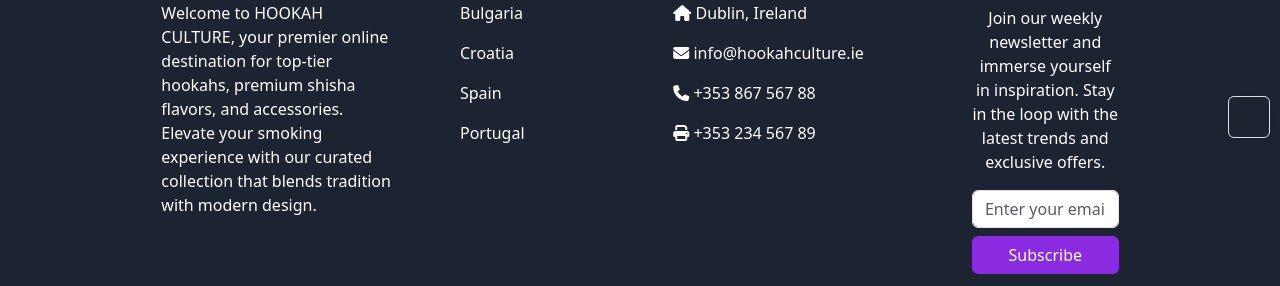
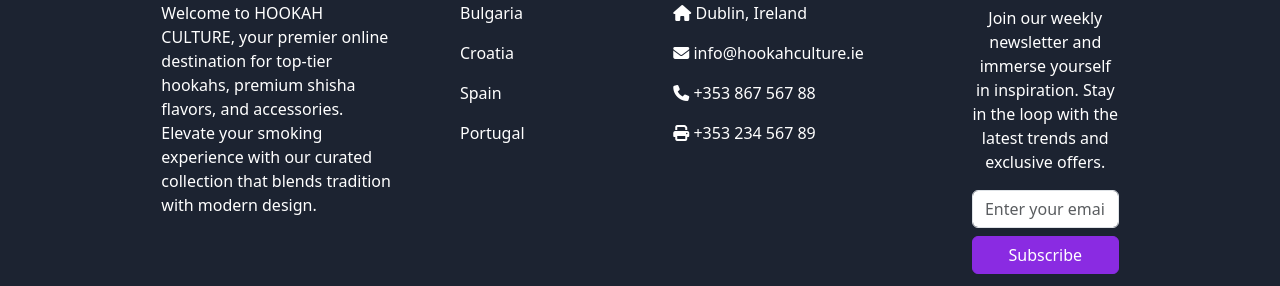
Before and after one commit to Delfinistkata/hookah-culture, a Django app: page /wishlist/ in a window 1280 px wide. Shown: the part 652-938 px from the top of the page. Run offline with Django 3.2, Linux system fonts and the light colour scheme; the visitor is signed in with stand-in values (Sample User, id 1); data comes from the database, SQL or seed files in the repository; data that the repository does not hold is empty; some libraries are stand-ins or nearby versions.

Commit message:
Remove button

```diff
--- a/wishlist/templates/wishlist/wishlist.html
+++ b/wishlist/templates/wishlist/wishlist.html
@@ -45,20 +45,13 @@
             </ul>
         </nav>
     {% endif %}
-
-    <!-- Back to top button -->
-    <div class="btt-button shadow-sm border rounded">
-        <a class="btt-link link-dark d-flex h-100">
-            <i class="fas fa-arrow-up mx-auto my-auto"></i>
-        </a>
-    </div>
 {% endblock %}
 
 {% block postloadjs %}
     <!-- Additional JavaScript block -->
     {{ block.super }}
 
-    <!-- Script to scroll back to the top when back to top button is clicked -->
+    <!-- Script to delete from wishlist -->
     <script>
         $('.btt-link').click(function(e) {
             window.scrollTo(0,0);
```
